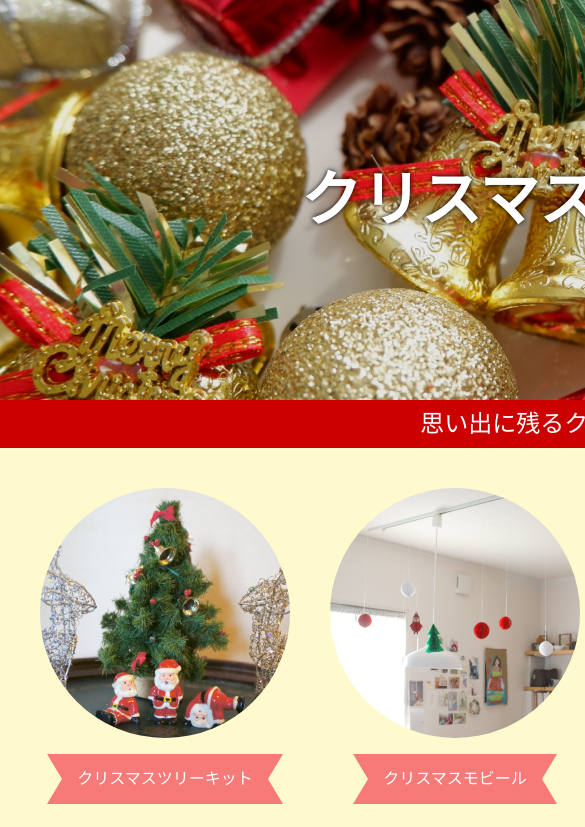
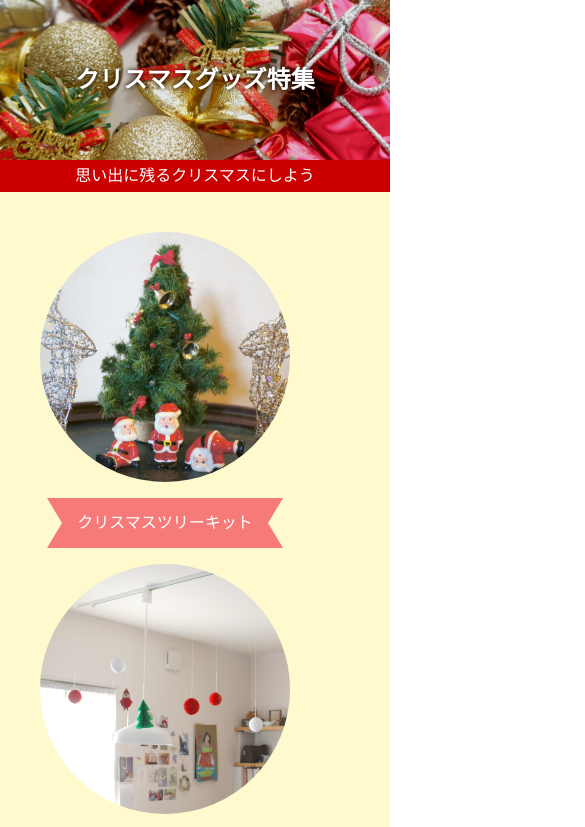
Before and after one commit to umauma53/sample1, a plain HTML site: page index.html in a window 390 px wide. Shown: the top 827 px of the page, 585 px wide, since content can reach past the window. Drawn offline with Linux system fonts and the light colour scheme.

Commit message:
詳細以外のスマホ対応コーディング

```diff
--- a/css/style.css
+++ b/css/style.css
@@ -166,3 +166,22 @@ p.caption{
   text-decoration: none;
   background-color: #ffa500;
 }
+
+@media screen and (max-width: 480px) {
+  /* 480px以下に適用されるCSS（スマホ用） */
+  .contents{
+    margin: 0 auto;
+    width: 100%;
+  }
+  .topImage{
+    width: 100%;
+    height: 160px;
+  }
+  .topImage span{
+    font-size: 24px;
+  }
+  .message{
+    font-size: 16px;
+  }
+
+}
--- a/index.html
+++ b/index.html
@@ -1,10 +1,11 @@
 <!DOCTYPE html>
 <html lang="ja">
 <head>
-    <meta charset="UTF-8">
-    <link rel="stylesheet" type="text/css" href="css/sanitize.css" />
-    <link rel="stylesheet" type="text/css" href="css/style.css" />
-    <title>クリスマスグッズ特集</title>
+  <meta charset="UTF-8">
+  <meta name="viewport" content="width=device-width, initial-scale=1, minimum-scale=1, user-scalable=yes">
+  <link rel="stylesheet" type="text/css" href="css/sanitize.css" />
+  <link rel="stylesheet" type="text/css" href="css/style.css" />
+  <title>クリスマスグッズ特集</title>
 </head>
 <body>
 <div class="main">
```
